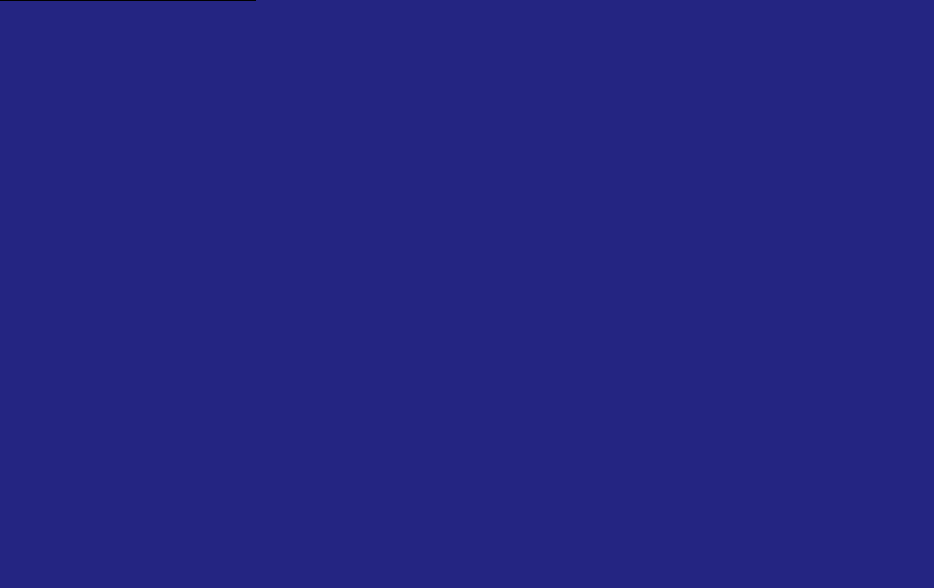
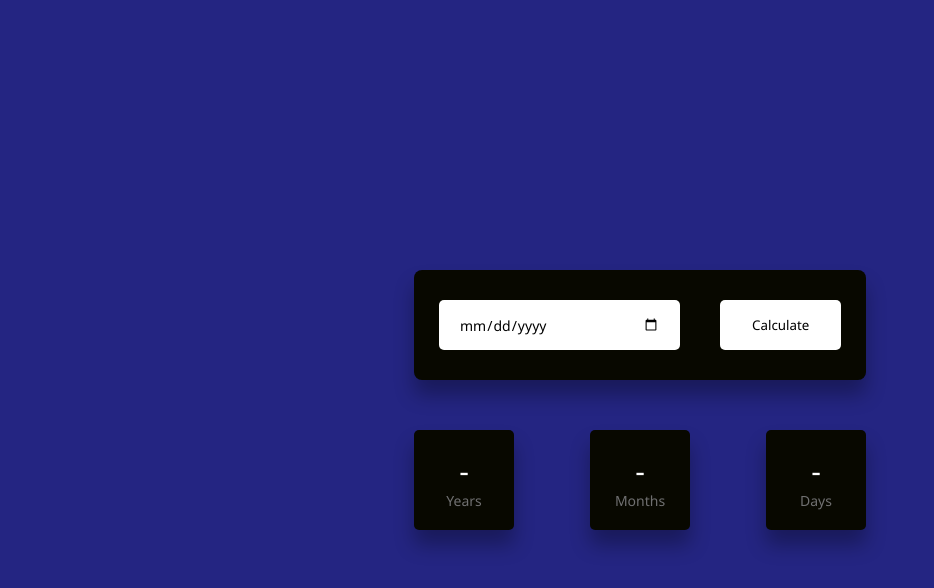
Before and after one commit to IkaMastera/age-calculator-js-project, a plain HTML site: page index.html in a window 1280 px wide. Shown: the whole page, without its empty margins (0-934 px from the left). Drawn offline with Linux system fonts and the light colour scheme.

Commit message:
add: structure and styles

```diff
--- a/index.html
+++ b/index.html
@@ -7,7 +7,26 @@
     <title>Age Calculator JS</title>
   </head>
   <body>
-    <div class="container"></div>
+    <div class="container">
+      <div class="inputs-wrapper">
+        <input type="date" id="date-input" />
+        <button>Calculate</button>
+      </div>
+      <div class="outputs-wrapper">
+        <div>
+          <span id="years"> - </span>
+          <p>Years</p>
+        </div>
+        <div>
+          <span id="months"> - </span>
+          <p>Months</p>
+        </div>
+        <div>
+          <span id="days"> - </span>
+          <p>Days</p>
+        </div>
+      </div>
+    </div>
     <script src="script.js"></script>
   </body>
 </html>
--- a/style.css
+++ b/style.css
@@ -13,16 +13,71 @@ body {
 .container {
   width: 40%;
   min-width: 450px;
-  border: 1px solid black;
   position: absolute;
   transform: translate(-50%, -50%);
-  left: ;
+  left: 50%;
+  top: 50%;
+  padding: 50px 30px;
+}
+
+.container * {
+  border: none;
+  outline: none;
+}
+
+.inputs-wrapper {
+  background-color: #080800;
+  padding: 30px 25px;
+  border-radius: 8px;
+  box-shadow: 0 15px 20px rgba(0, 0, 0, 0.3);
+  margin-bottom: 50px;
+}
+
+input,
+button {
+  background-color: #f64c72;
+  height: 50px;
+  background-color: #ffffff;
+  font-weight: 500;
+  border-radius: 5px;
 }
 
 input {
-  background-color: #f64c72;
+  width: 60%;
+  padding: 0 20px;
+  font-size: 14px;
 }
 
 button {
-  background-color: #f64c72;
+  width: 30%;
+  float: right;
 }
+
+.outputs-wrapper {
+  width: 100%;
+  display: flex;
+  justify-content: space-between;
+}
+
+.outputs-wrapper div {
+  height: 100px;
+  width: 100px;
+  background: #080800;
+  border-radius: 5px;
+  color: #ffffff;
+  display: grid;
+  place-items: center;
+  padding: 20px 0;
+  box-shadow: 0 15px 20px rgba(0, 0, 0, 0.3);
+}
+
+span {
+  font-size: 30px;
+  font-weight: 500;
+}
+
+p {
+  font-size: 14px;
+  color: #707070;
+  font-weight: 400;
+}
```
